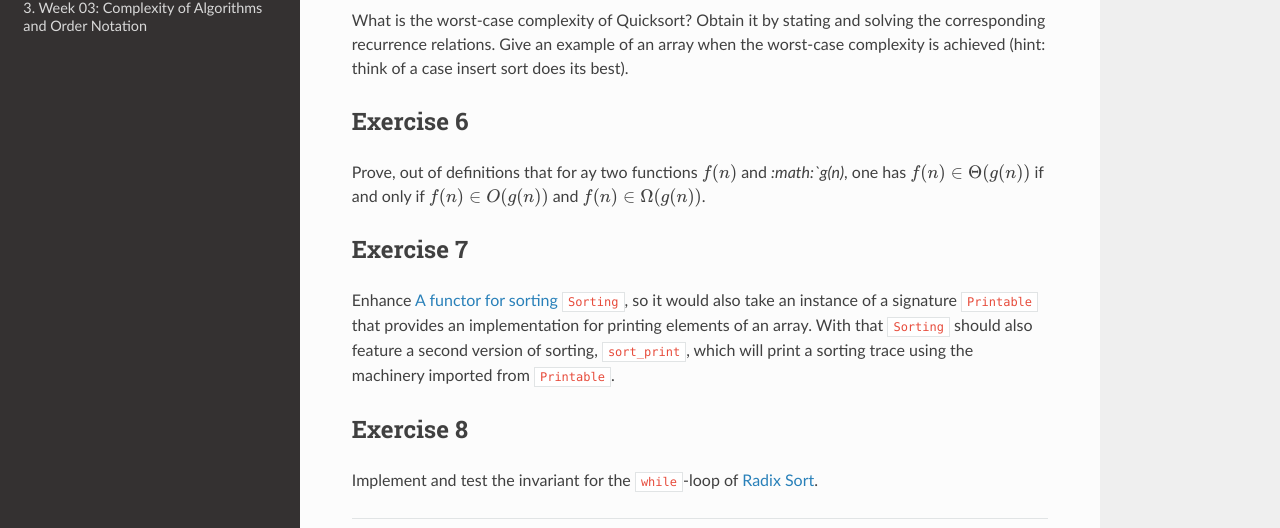
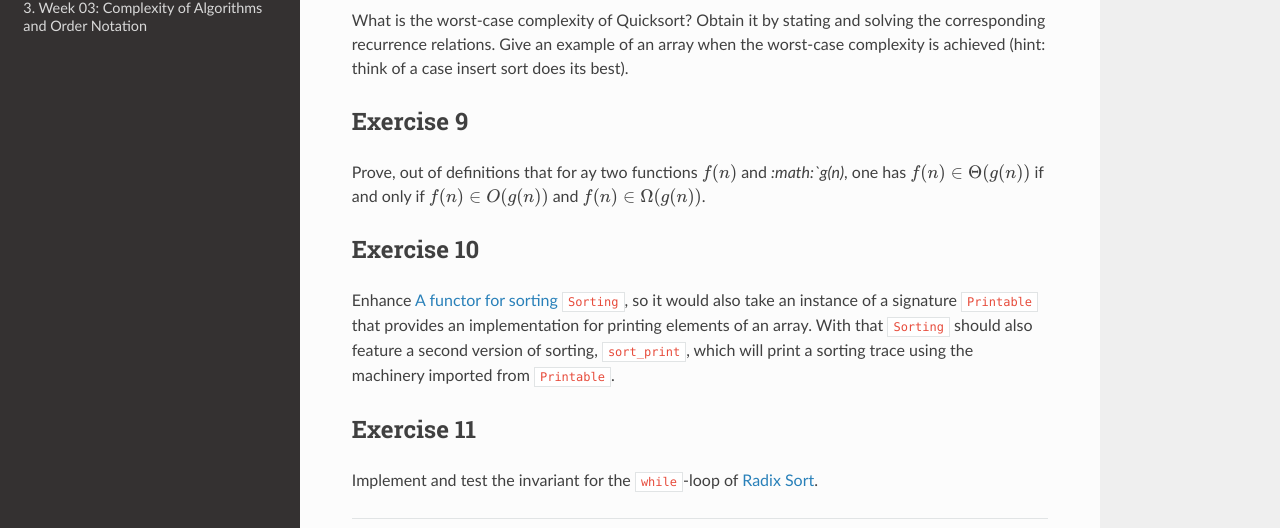
Before and after one commit to ilyasergey/YSC2229, a Sphinx documentation site: the page built from source/week-04-exercises.rst, in a window 1280 px wide and 900 px high, scrolled down 1019 px. Shown: the part 276-804 px from the top of the window. Built offline with Sphinx 7.4.7 and the Read the Docs theme 2.0.0, drawn with Linux system fonts in a browser that asks for light colours.

Commit message:
typoe fixed

```diff
--- a/source/week-04-exercises.rst
+++ b/source/week-04-exercises.rst
@@ -90,7 +90,7 @@ case insert sort does its best).
 
 .. _exercise-more-notations:
 
-Exercise 6
+Exercise 9
 ----------
 
 Prove, out of definitions that for ay two functions :math:`f(n)` and
@@ -99,8 +99,8 @@ Prove, out of definitions that for ay two functions :math:`f(n)` and
 
 .. _exercise-functor-printing:
 
-Exercise 7
-----------
+Exercise 10
+-----------
 
 Enhance :ref:`sec-functor-sorting` ``Sorting``, so it would also take
 an instance of a signature ``Printable`` that provides an
@@ -111,8 +111,8 @@ imported from ``Printable``.
 
 .. _exercise-radix-sort:
 
-Exercise 8
-----------
+Exercise 11
+-----------
 
 Implement and test the invariant for the ``while``-loop of
 :ref:`sec-radix-sort`.
--- a/source/week-04-linear-time.rst
+++ b/source/week-04-linear-time.rst
@@ -143,7 +143,7 @@ below, which sorts an array of key-value pairs based on the keys::
    done;
    let res = ref [] in
    for i = bnum - 1 downto 0 do
-     res := List.append (List.rev (buckets.(i))) !res
+     res := List.rev_append buckets.(i) !res
    done;
    list_to_array !res
 
@@ -207,7 +207,7 @@ applying it iteratively and sorting a list of integer-keyed elements
        radix := !radix / 10
      done;
      let result_list = array_to_list !res in
-     list_to_array @@ List.map snd result_list
+     list_to_array result_list |> Array.map snd
 
 It starts by determining the largest key ``max_key`` in the initial
 array. Next, it creates an array ``combined``, which pairs all
--- a/source/week-04.rst
+++ b/source/week-04.rst
@@ -13,4 +13,5 @@ Week 04: Divide-and-Conquer Algorithms
   week-04-comparison-based-sorting
   week-04-sorting-best-worst
   week-04-linear-time
+
   week-04-exercises
--- a/source/week-05.rst
+++ b/source/week-05.rst
@@ -6,7 +6,7 @@ Week 05: Binary Heaps and Priority Queues
 .. toctree::
 
   week-05-functors
-  week-05-heaps
+z  week-05-heaps
   week-05-heapify
   week-05-heapsort
   week-05-priority
```
Also changed, not shown: source/week-02-notation.rst (+1 -0 lines).
